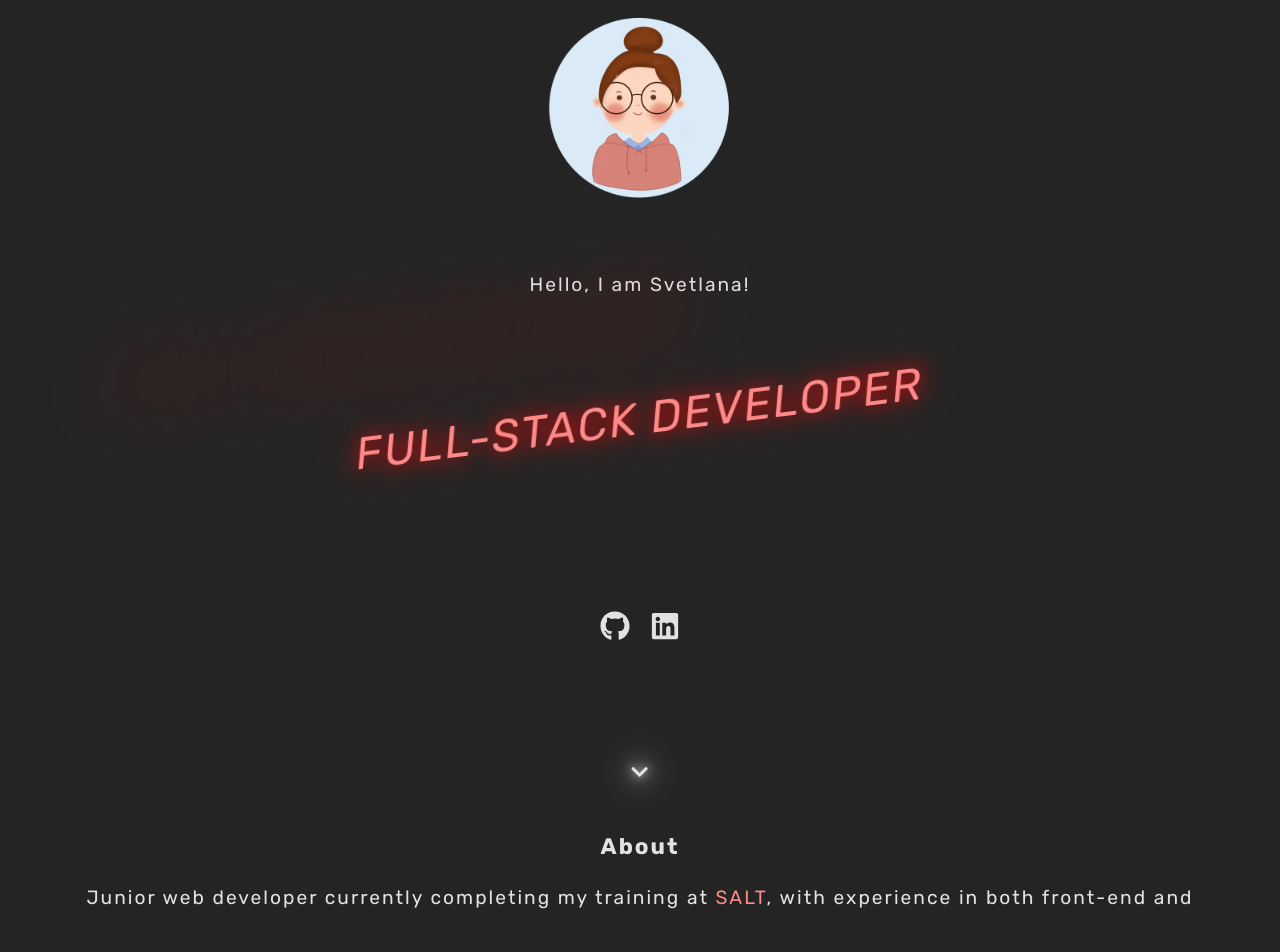
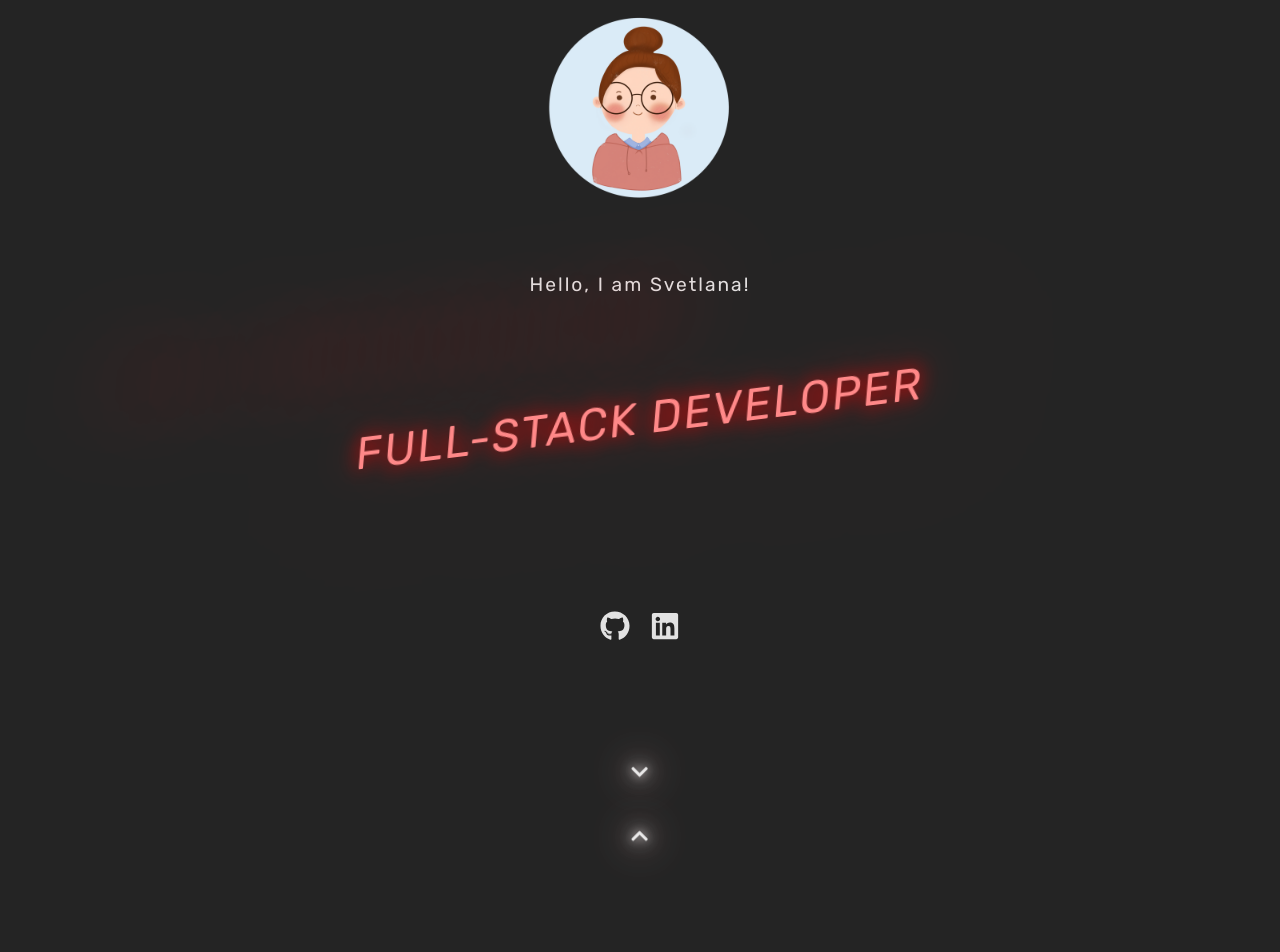
Before and after one commit to svetlana-soboleva/my-tech-journey, a React (Vite) app: page / in a window 1280 px wide. Shown: the top 952 px of the page. Built offline with nearby package versions, Linux system fonts and the light colour scheme.

Commit message:
update scrolling behaviour, add up btn

```diff
--- a/src/App.jsx
+++ b/src/App.jsx
@@ -4,10 +4,12 @@ import {Links} from "./components/header/Links"
 import { About} from "./components/about/About"
 import { FaChevronDown } from "react-icons/fa";
 import { Skills } from './components/skills/Skills';
+import { FaChevronUp } from "react-icons/fa";
 
 function App() {
 
   const page2Ref = useRef(null)
+  const page1Ref = useRef(null)
 
   const scrollToPage2 = () => {
     if (page2Ref.current) {
@@ -15,9 +17,15 @@ function App() {
     }
   }
 
+  const scrollToPage1 = () => {
+    if (page1Ref.current) {
+      page1Ref.current.scrollIntoView({ behavior: 'smooth' });
+    }
+  }
+
   return (
     <>
-    <div className="page1">
+    <div className="page1" ref={page1Ref}>
     <Header/>
     <Links/>
     <button className="scrollDown" onClick={scrollToPage2}>
@@ -25,6 +33,9 @@ function App() {
     </button>
     </div >
     <div className="page2" ref={page2Ref}>
+      <button className='scrollUp'  onClick={scrollToPage1}>
+        <FaChevronUp/>
+      </button>
       <About/>
       <Skills/>
       <button className="scrollDown" onClick={scrollToPage2}>
--- a/src/components/about/About.jsx
+++ b/src/components/about/About.jsx
@@ -6,10 +6,9 @@ export const About = () => {
       <p>
         Junior web developer currently
         completing my training at <span className='salt'>SALT</span>,
-        with experience in both front-end and
-        {/* back-end development. I am seeking a
-        challenging position to apply my skills
-        and continue growing professionally. */}
+        with experience in both front-end and back-end development.
+        I am seeking a challenging position to apply my skills
+        and continue growing professionally.
       </p>
       </div>
   )
--- a/src/components/about/about.css
+++ b/src/components/about/about.css
@@ -12,3 +12,9 @@
 .salt {
   color: #ff8888;
 }
+
+
+
+@media only screen and (max-width: 768px) {
+
+}
--- a/src/index.css
+++ b/src/index.css
@@ -4,6 +4,7 @@
   background-color: #242424;
   font-size: larger;
   letter-spacing: 2px;
+  overflow-y: hidden;
 }
 
 .page1 {
@@ -15,12 +16,14 @@
   gap: 40px;
 }
 
-.scrollDown {
+.scrollDown,
+.scrollUp {
   animation: MoveUpDown 1.5s linear infinite;
   margin-bottom: 20px;
 }
 
-.scrollDown svg {
+.scrollDown svg,
+.scrollUp svg {
   filter: drop-shadow(0 0 5px #dfdbdb) drop-shadow(0 0 10px #e1dede)
     drop-shadow(0 0 20px #dea0a0);
 }
```
